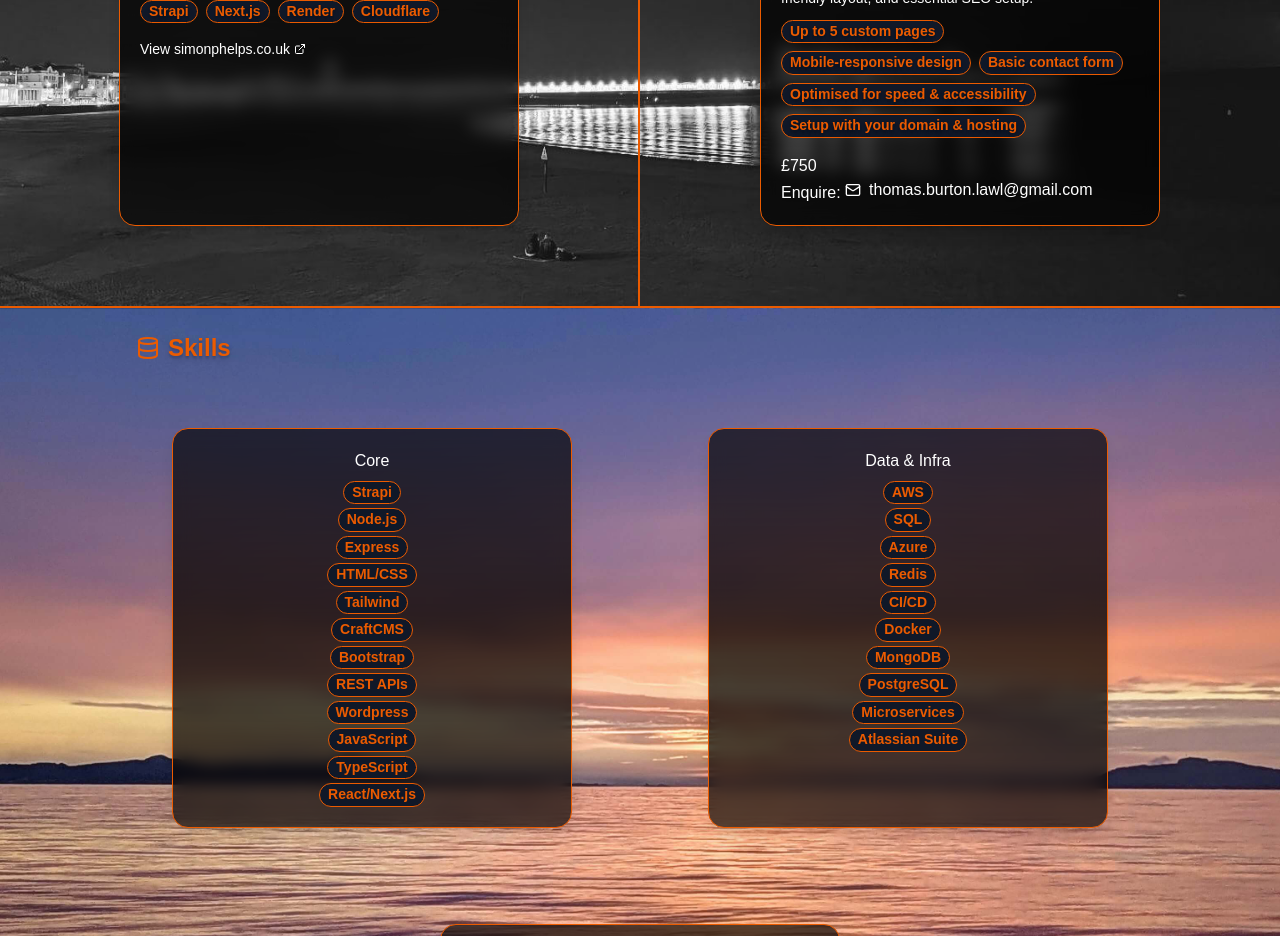
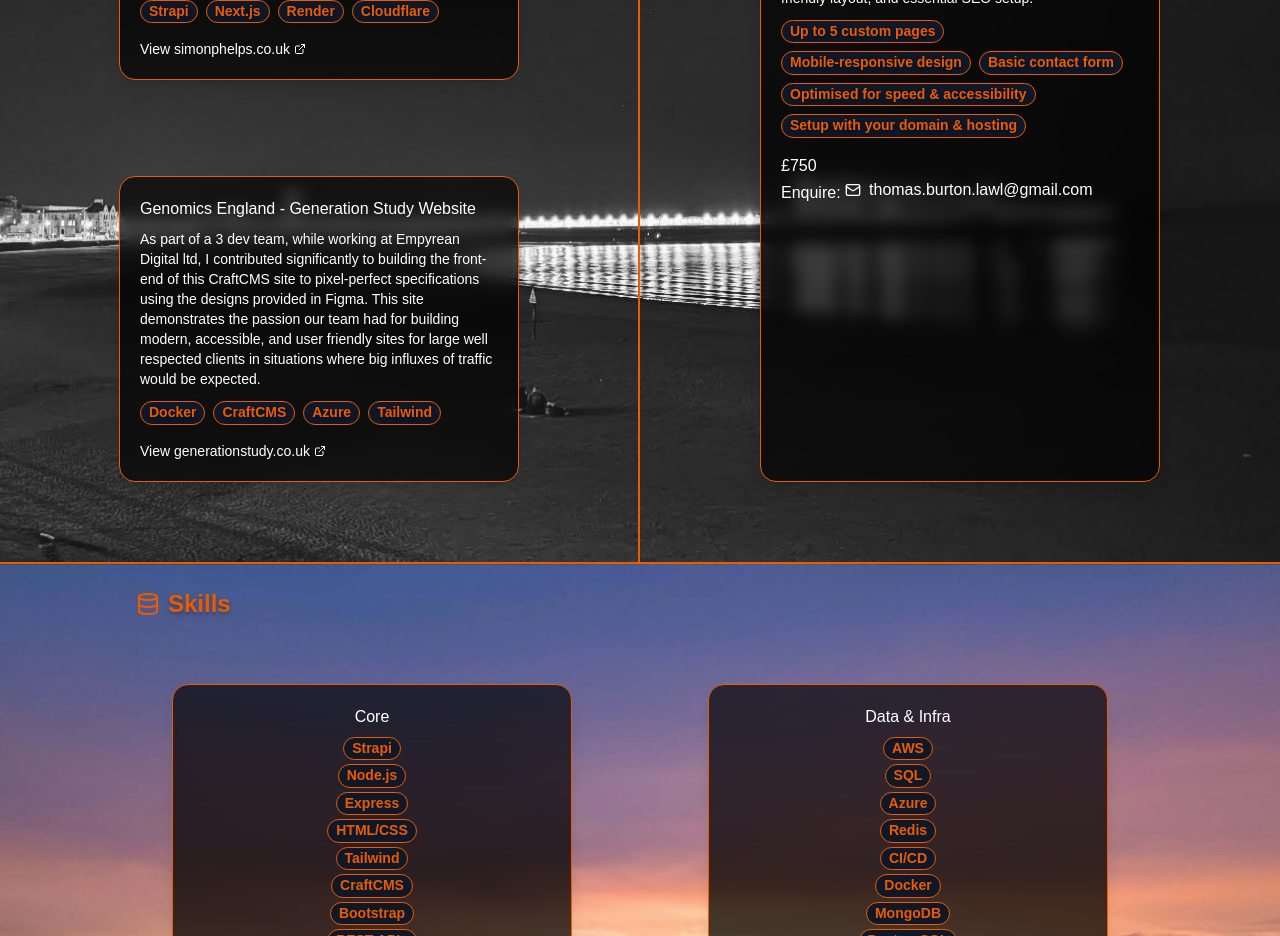
Before and after one commit to Nartuom/tombl-app, a Next.js app: page / in a window 1280 px wide. Shown: the part 2720-3656 px from the top of the page. Built offline with nearby package versions, Linux system fonts and the light colour scheme.

Commit message:
add genomics england to portfolio

```diff
--- a/app/components/Portfolio.tsx
+++ b/app/components/Portfolio.tsx
@@ -71,6 +71,12 @@ const PROJECTS = [
       "Strapi + Next.js relaunch for a historical‑fiction series. Content modelling, image pipelines, Render deployments.",
     links: [{ label: "View simonphelps.co.uk", href: "https://simonphelps.co.uk/" }],
     stack: ["Strapi", "Next.js", "Render", "Cloudflare"],
+  },
+  {
+    name: "Genomics England - Generation Study Website",
+    blurb: "As part of a 3 dev team, while working at Empyrean Digital ltd, I contributed significantly to building the front-end of this CraftCMS site to pixel-perfect specifications using the designs provided in Figma. This site demonstrates the passion our team had for building modern, accessible, and user friendly sites for large well respected clients in situations where big influxes of traffic would be expected.",
+    links: [{label: "View generationstudy.co.uk", href: "https://www.generationstudy.co.uk"}],
+    stack: ["Docker", "CraftCMS", "Azure", "Tailwind"]
   }
 ];
 const SERVICES = [
```
